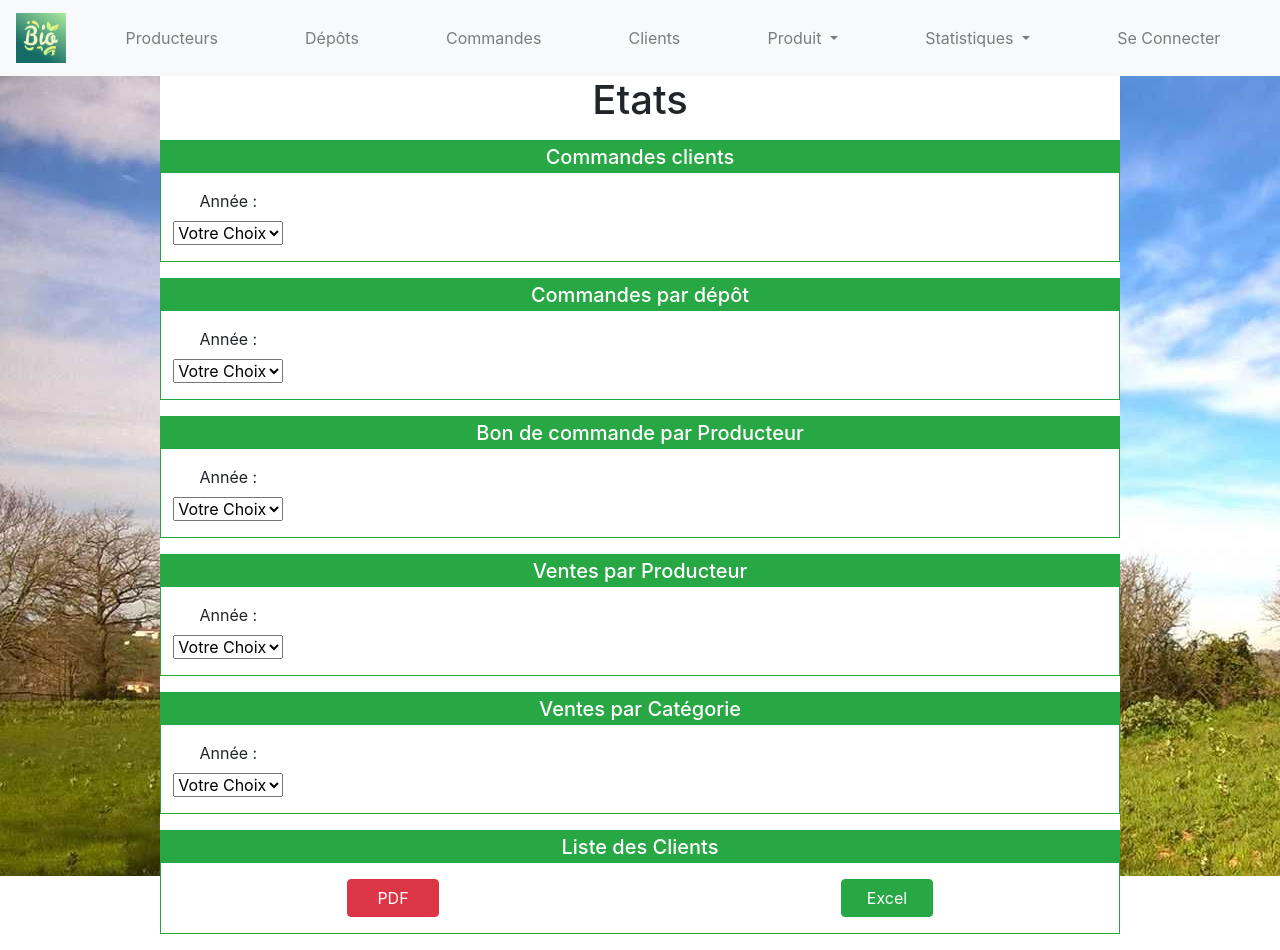
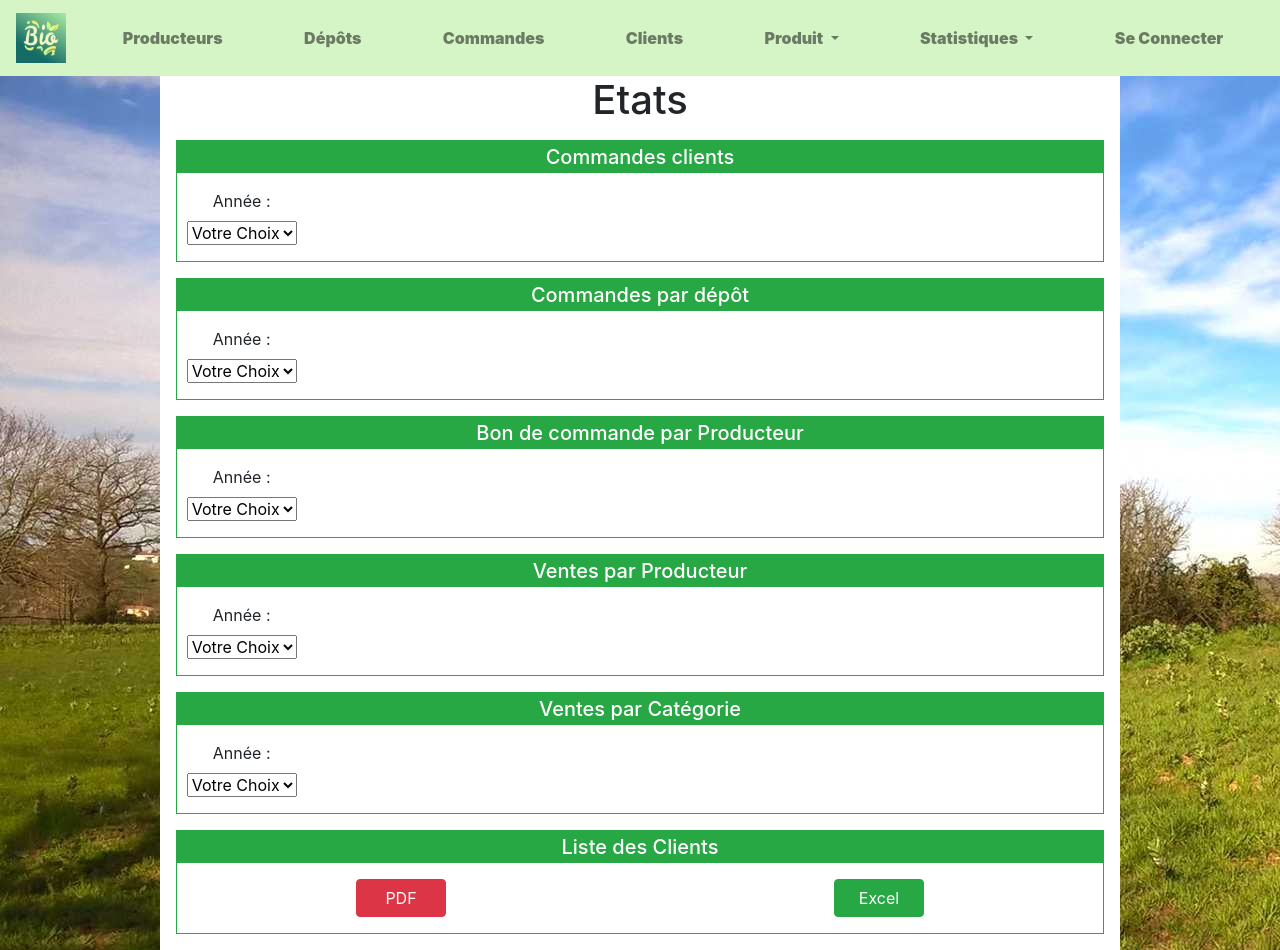
Before and after one commit to MacoRudy/BioDemo, a Symfony app: template templates/statistique/etats.html.twig in a window 1280 px wide. Run offline with Twig, Linux system fonts and the light colour scheme; the template is opened without the code that fills it, so the values that code supplies are empty; some libraries are stand-ins or nearby versions.

Commit message:
modif CSS

```diff
--- a/public/CSS/style.css
+++ b/public/CSS/style.css
@@ -1,14 +1,16 @@
 @media (min-width: 900px) {
-    .bg {
+    body {
         background-image: url("../images/bg-site.jpg");
         background-attachment: fixed;
-        height: 100% !important;
+        background-repeat: no-repeat;
+
     }
 }
 
 .bg-container {
     background-color: white;
-    height: 100vh;
+    /*min-height: 100vh;*/
+    height: fit-content;
     width: 75%;
     padding: 0;
 }
@@ -19,3 +21,15 @@
 .btn-graph {
  width: 70%;
 }
+
+.navbar {
+background-color: #D6F5C6;
+}
+
+.gras {
+    font-weight: 900;
+}
+
+li>a:hover {
+    background-color: #20c997;
+}
--- a/templates/base.html.twig
+++ b/templates/base.html.twig
@@ -3,10 +3,8 @@
 <head>
     <meta charset="UTF-8">
 
-    <!-- Bootstrap CSS -->
     <link rel="stylesheet" href="{{ asset('CSS/bootstrap.css') }}">
     <link href="{{ asset('css/style.css') }}" rel="stylesheet"/>
-    <!-- Css -->
 
     {% block Css %}{% endblock %}
 
@@ -16,7 +14,7 @@
 <body>
 
 <div id="page-content-wrapper">
-    <nav class="navbar navbar-expand-lg navbar-light bg-light">
+    <nav class="navbar navbar-expand-lg navbar-light">
         <a class="navbar-brand" href="{{ path('home') }}">
             <img src="{{ asset('images/bio.jpg') }}" width="50" height="50" alt="">
         </a>
@@ -25,7 +23,7 @@
             <span class="navbar-toggler-icon"></span>
         </button>
         <div class="collapse navbar-collapse" id="navbarNavDropdown">
-            <ul class="navbar-nav justify-content-around w-100">
+            <ul class="navbar-nav justify-content-around w-100 gras">
                 <li class="nav-item">
                     <a class="nav-link" href="{{ path('producteur') }}">Producteurs</a>
                 </li>
@@ -44,10 +42,10 @@
                         Produit
                     </a>
                     <div class="dropdown-menu" aria-labelledby="navbarDropdownMenuLink">
-                        <a class="dropdown-item" href="{{ path('categorie') }}">Categorie</a>
-                        <a class="dropdown-item" href="{{ path('produit') }}">Produit</a>
+                        <a class="dropdown-item gras" href="{{ path('categorie') }}">Categorie</a>
+                        <a class="dropdown-item gras" href="{{ path('produit') }}">Produit</a>
                         {% if(app.user and app.user.roles == ["ROLE_PRODUCTEUR"]) %}
-                            <a class="dropdown-item" href="{{ path('vos_produits') }}">Vos Produits</a>
+                            <a class="dropdown-item gras" href="{{ path('vos_produits') }}">Vos Produits</a>
                         {% endif %}
                     </div>
                 </li>
@@ -57,9 +55,9 @@
                         Statistiques
                     </a>
                     <div class="dropdown-menu" aria-labelledby="navbarDropdownMenuLink">
-                        <a class="dropdown-item" href="{{ path('statistique') }}">Stats</a>
-                        <a class="dropdown-item" href="{{ path('etat') }}">Etats</a>
-                        <a class="dropdown-item" href="{{ path('graphique') }}">Graphiques</a>
+                        <a class="dropdown-item gras" href="{{ path('statistique') }}">Stats</a>
+                        <a class="dropdown-item gras" href="{{ path('etat') }}">Etats</a>
+                        <a class="dropdown-item gras" href="{{ path('graphique') }}">Graphiques</a>
                     </div>
                 </li>
                 {% if app.user %}
@@ -85,10 +83,11 @@
         {% endfor %}
     {% endfor %}
 </div>
-<div class="bg d-flex justify-content-center">
+<div class="d-flex justify-content-center">
     <div class="bg-container text-center">
         <div class="container-fluid p-0">
     {% block body %}{% endblock %}
+
         </div>
     </div>
 </div>
--- a/templates/statistique/etats.html.twig
+++ b/templates/statistique/etats.html.twig
@@ -12,7 +12,7 @@
             <div class="col">
                 <h1>Etats</h1>
                 {# Commandes par semaine #}
-                <div class="border border-success my-3">
+                <div class="mx-3 border border-success my-3">
                     <h5 class="bg-success text-white py-1">Commandes clients</h5>
 
                     <form method="post" action="{{ path('commande_par_semaine_statistique') }}">
@@ -55,7 +55,7 @@
                 </div>
 
                 {# Commandes par dépôt #}
-                <div class="border border-success my-3">
+                <div class="mx-3 border border-success my-3">
                     <h5 class="bg-success text-white py-1">Commandes par dépôt</h5>
 
                     <form method="post" action="{{ path('commande_par_depot_statistique') }}">
@@ -112,7 +112,7 @@
 
                 {# Bon de commande par Producteur #}
 
-                <div class="border border-success my-3">
+                <div class="mx-3 border border-success my-3">
                     <h5 class="bg-success text-white py-1">Bon de commande par Producteur</h5>
 
                     <form method="post" action="{{ path('commande_par_producteur_statistique') }}">
@@ -168,7 +168,7 @@
 
                 {# Vente par Producteur #}
 
-                <div class="border border-success my-3">
+                <div class="mx-3 border border-success my-3">
                     <h5 class="bg-success text-white py-1">Ventes par Producteur</h5>
 
                     <form method="post" action="{{ path('vente_par_producteur_statistique') }}">
@@ -224,7 +224,7 @@
 
                 {# Vente par Catégorie #}
 
-                <div class="border border-success my-3">
+                <div class="mx-3 border border-success my-3">
                     <h5 class="bg-success text-white py-1">Ventes par Catégorie</h5>
 
                     <form method="post" action="{{ path('vente_par_categorie_statistique') }}">
@@ -274,7 +274,7 @@
 
                 {# Liste des Clients #}
 
-                <div class="border border-success my-3">
+                <div class="mx-3 border border-success my-3">
                     <h5 class="bg-success text-white py-1">Liste des Clients</h5>
                     <form method="post" action="{{ path('clients_statistique') }}">
                         <div class="row my-3">
```
Also changed, not shown: public/CSS/home.css (+10 -1 lines), templates/graphique/index.html.twig (+4 -4 lines), templates/home/home.html.twig (+4 -4 lines), public/CSS/commande.css (line endings or trailing spaces).
